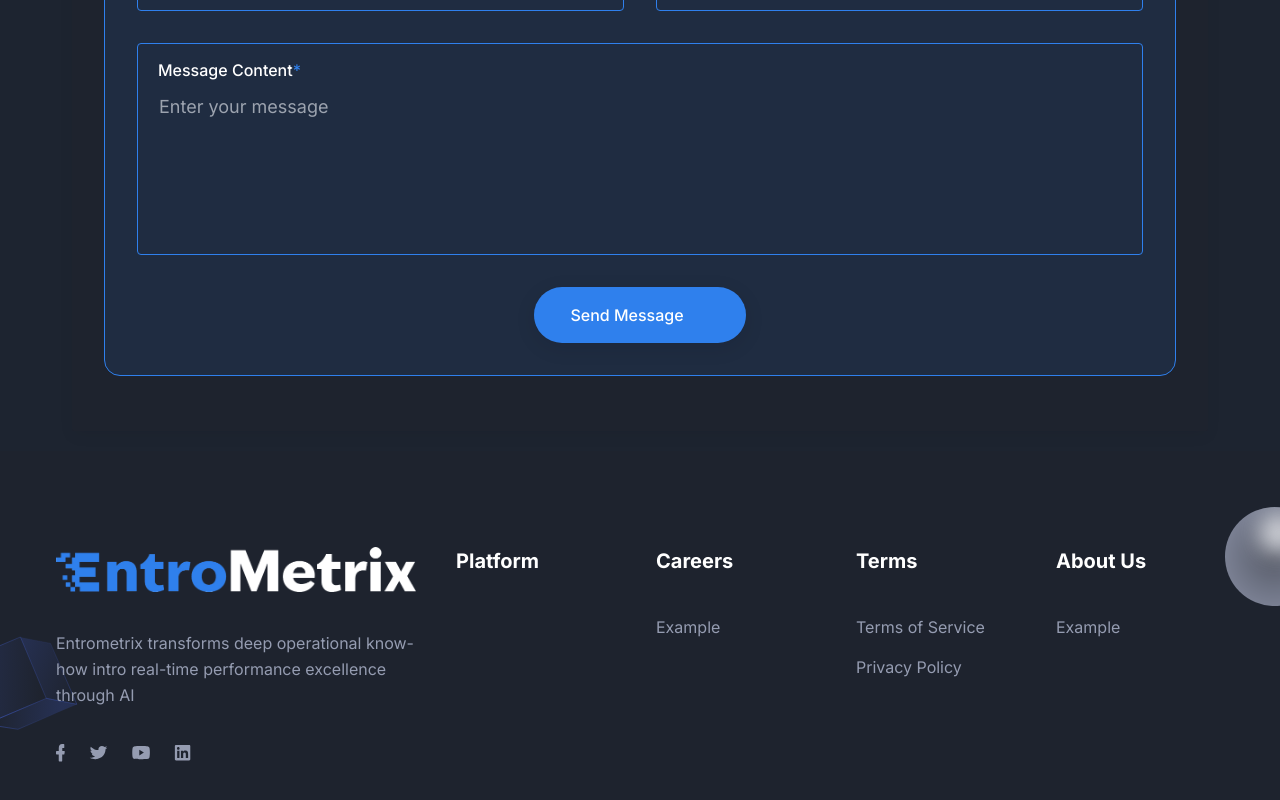
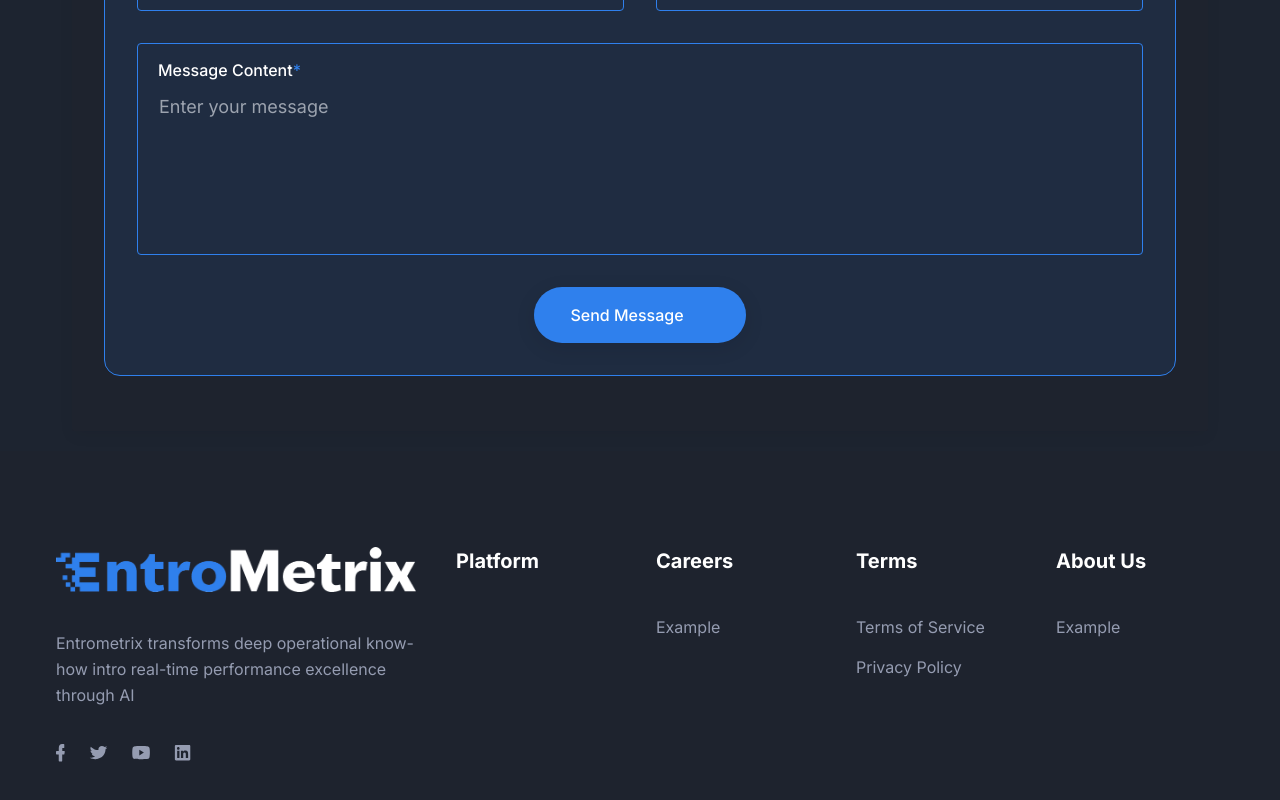
Before and after one commit to umarahmedse/entrometrix, a Next.js app: page / in a window 1280 px wide. Shown: the part 4251-5051 px from the top of the page. Built offline with nearby package versions, Linux system fonts and the light colour scheme; some icons are missing.

Commit message:
remove footer bg

```diff
--- a/components/Footer/index.tsx
+++ b/components/Footer/index.tsx
@@ -164,7 +164,7 @@ const Footer = () => {
             </div>
           </div>
         </div>
-        <div className="absolute right-0 top-14 z-[-1]">
+        {/* <div className="absolute right-0 top-14 z-[-1]">
           <svg
             width="55"
             height="99"
@@ -353,7 +353,7 @@ const Footer = () => {
               </linearGradient>
             </defs>
           </svg>
-        </div>
+        </div> */}
       </footer>
     </>
   );
```
